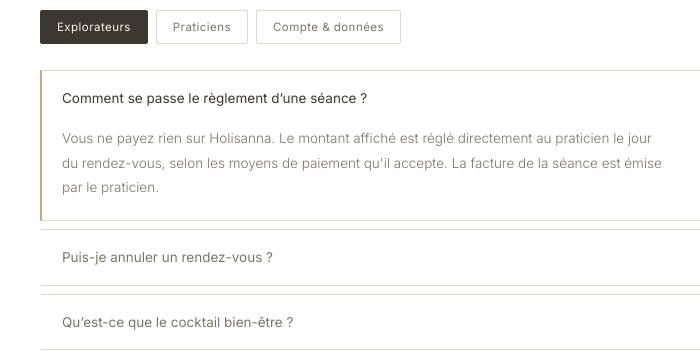
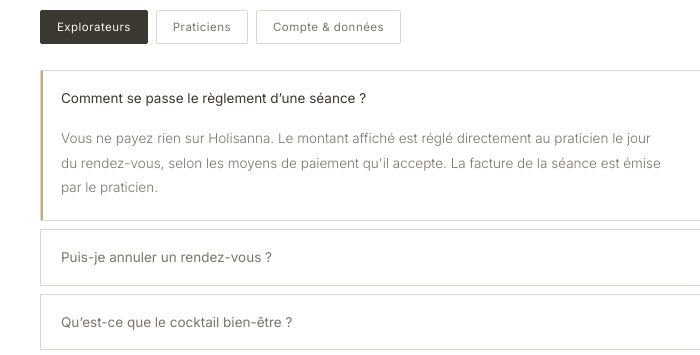
Before and after one commit to HaudLG/Holisanna, a plain HTML site: page holisanna-site/faq.html in a window 1280 px wide. Shown: the part 385-740 px from the top of the page, 218-918 px from the left. Drawn offline with nearby package versions, Linux system fonts and the light colour scheme.

Commit message:
FAQ: cadre complet autour des questions, barre dorée à l'ouverture
Co-Authored-By: Claude Sonnet 5.5 <noreply@anthropic.com>
Claude-Session: https://claude.ai/code/session_018BpwKSP992gNoXXLccbDrY

```diff
--- a/holisanna-site/css/holisanna.css
+++ b/holisanna-site/css/holisanna.css
@@ -1116,3 +1116,7 @@ button.rrow { border-bottom: .5px solid var(--border); }
 html { -webkit-text-size-adjust: 100%; text-size-adjust: 100%; }
 .prose p { line-height: 26px; }
 .prose li { line-height: 26px; }
+
+/* FAQ — cadre complet autour de chaque question (le bord gauche était invisible) ; barre dorée quand ouverte */
+.faq-item { border-left: .5px solid var(--border); }
+.faq-item.is-open { border-left-color: var(--border); box-shadow: inset 2px 0 0 var(--gold); }
```
